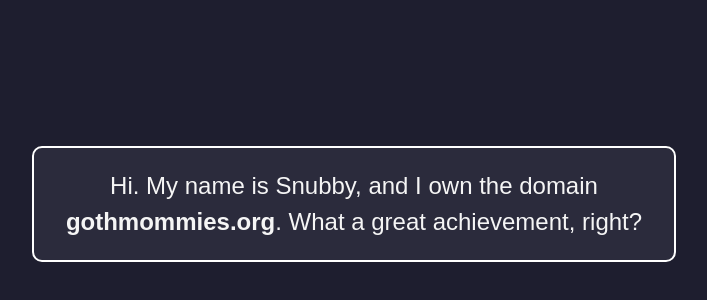
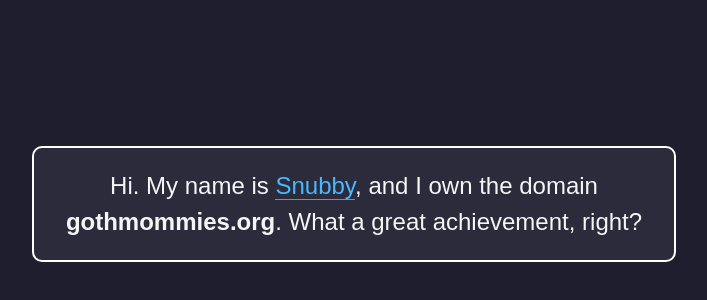
Before and after one commit to SnubbyOWO/gothmommies, a plain HTML site: page index.html in a window 1280 px wide. Shown: the part 196-496 px from the top of the page, without its empty margins (286-993 px from the left). Drawn offline with Linux system fonts and the light colour scheme.

Commit message:
Update index.html

```diff
--- a/index.html
+++ b/index.html
@@ -26,9 +26,14 @@
             border-radius: 10px;
             background-color: #2b2b3c;
         }
+        a {
+            color: #4bb7ff;
+            text-decoration: none;
+            border-bottom: 1px solid #6088ff;
+        }
     </style>
 </head>
 <body>
-    <p>Hi. My name is Snubby, and I own the domain <strong>gothmommies.org</strong>. What a great achievement, right?</p>
+    <p>Hi. My name is <a href="https://snubby.top/">Snubby</a>, and I own the domain <strong>gothmommies.org</strong>. What a great achievement, right?</p>
 </body>
 </html>
```
